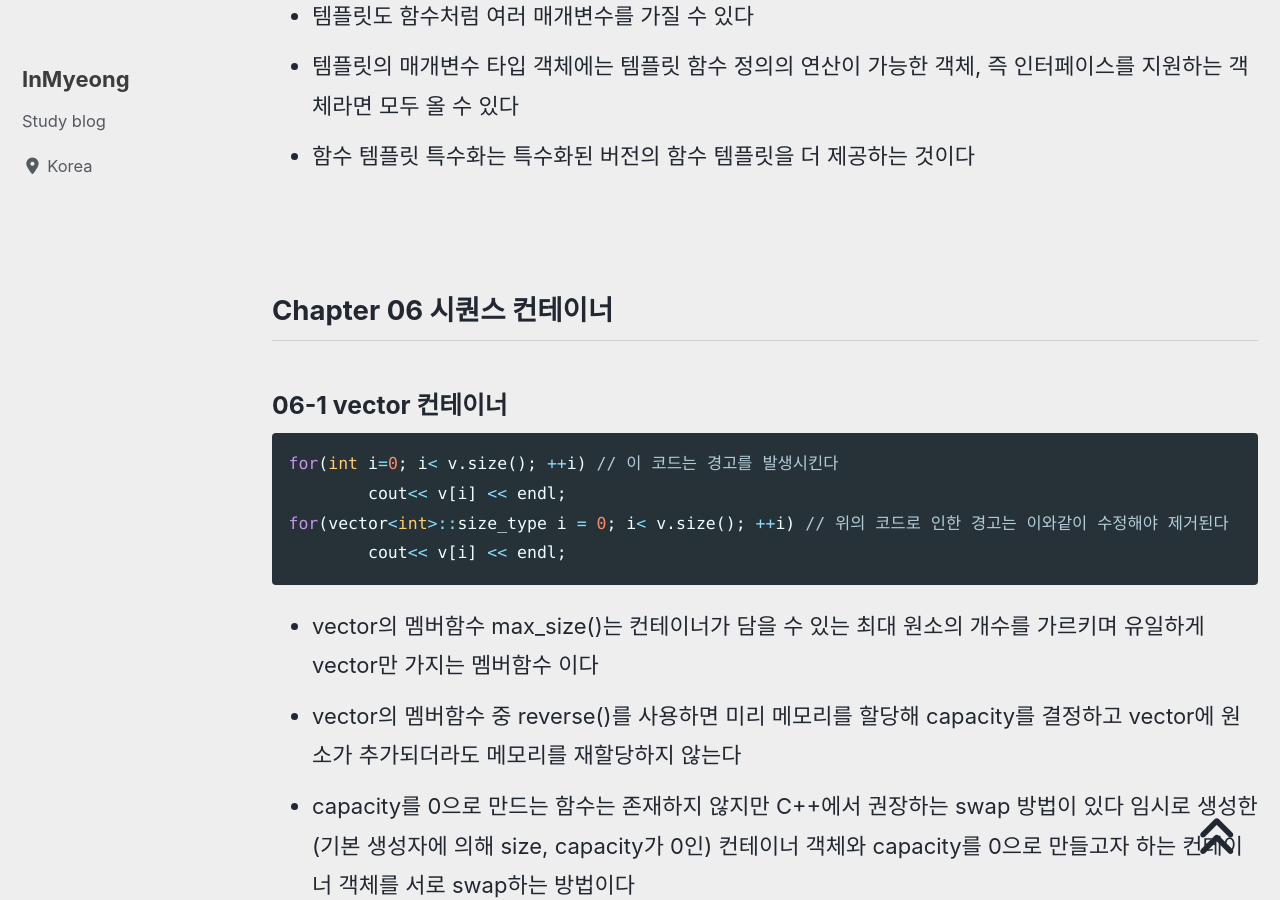
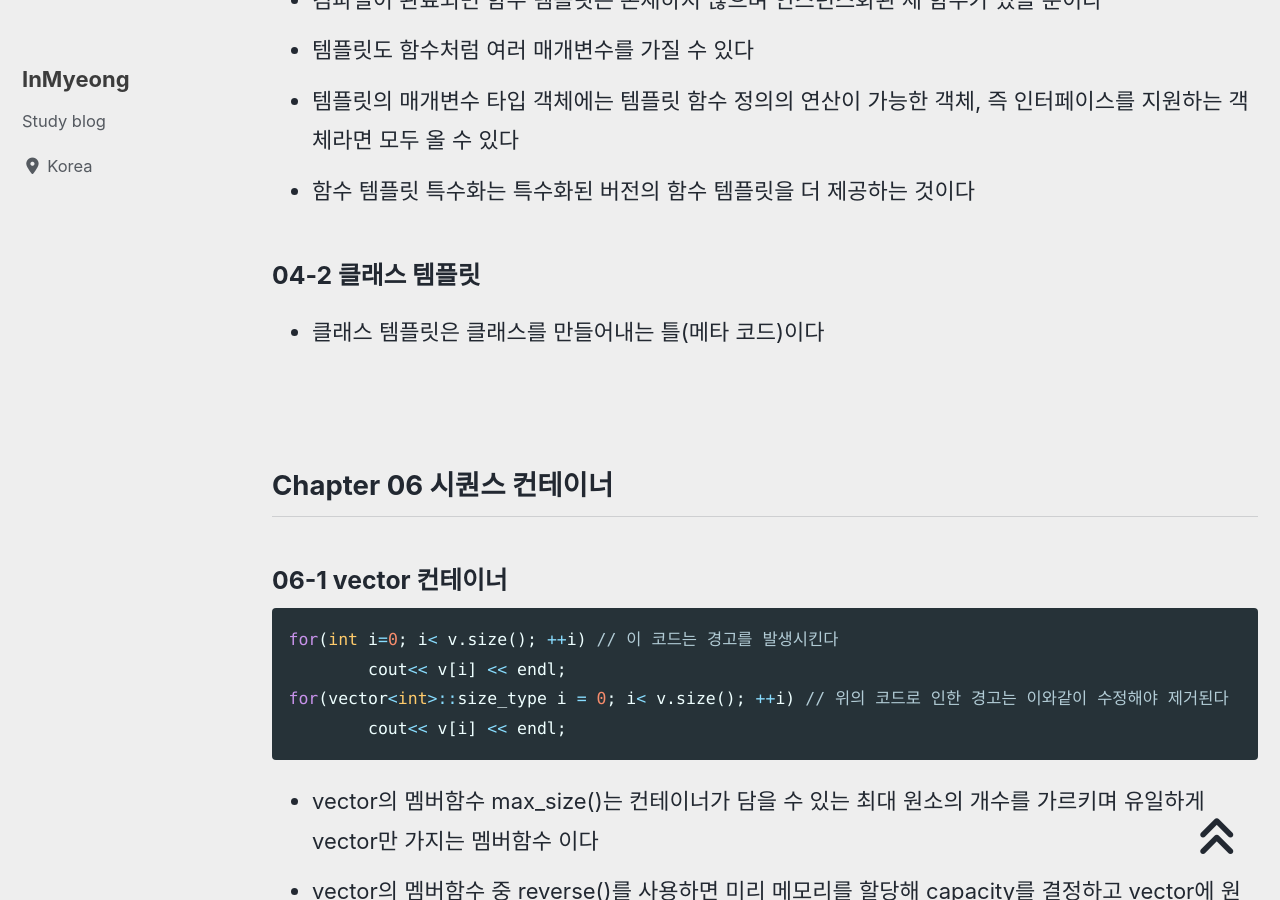
Before and after one commit to devMyeong/devMyeong.github.io, a Jekyll site: the page built from _posts/stl/2021-08-12-cpp-stl.md, in a window 1280 px wide and 900 px high, scrolled down 6203 px. Built offline with Jekyll 4.4.1, drawn with Linux system fonts in a browser that asks for light colours; cached includes are drawn as plain includes; nearby versions of some CDN libraries; some web fonts are replaced; comment, search, counter and statistics services are not loaded.

Commit message:
update stl chapter 04-2

```diff
--- a/_posts/stl/2021-08-12-cpp-stl.md
+++ b/_posts/stl/2021-08-12-cpp-stl.md
@@ -108,6 +108,9 @@ last_modified_at: 2021-08-24
 - 템플릿의 매개변수 타입 객체에는 템플릿 함수 정의의 연산이 가능한 객체, 즉 인터페이스를 지원하는 객체라면 모두 올 수 있다
 - 함수 템플릿 특수화는 특수화된 버전의 함수 템플릿을 더 제공하는 것이다
 
+### 04-2 클래스 템플릿
+- 클래스 템플릿은 클래스를 만들어내는 틀(메타 코드)이다
+
 <br>
 
 ## Chapter 06 시퀀스 컨테이너
```
